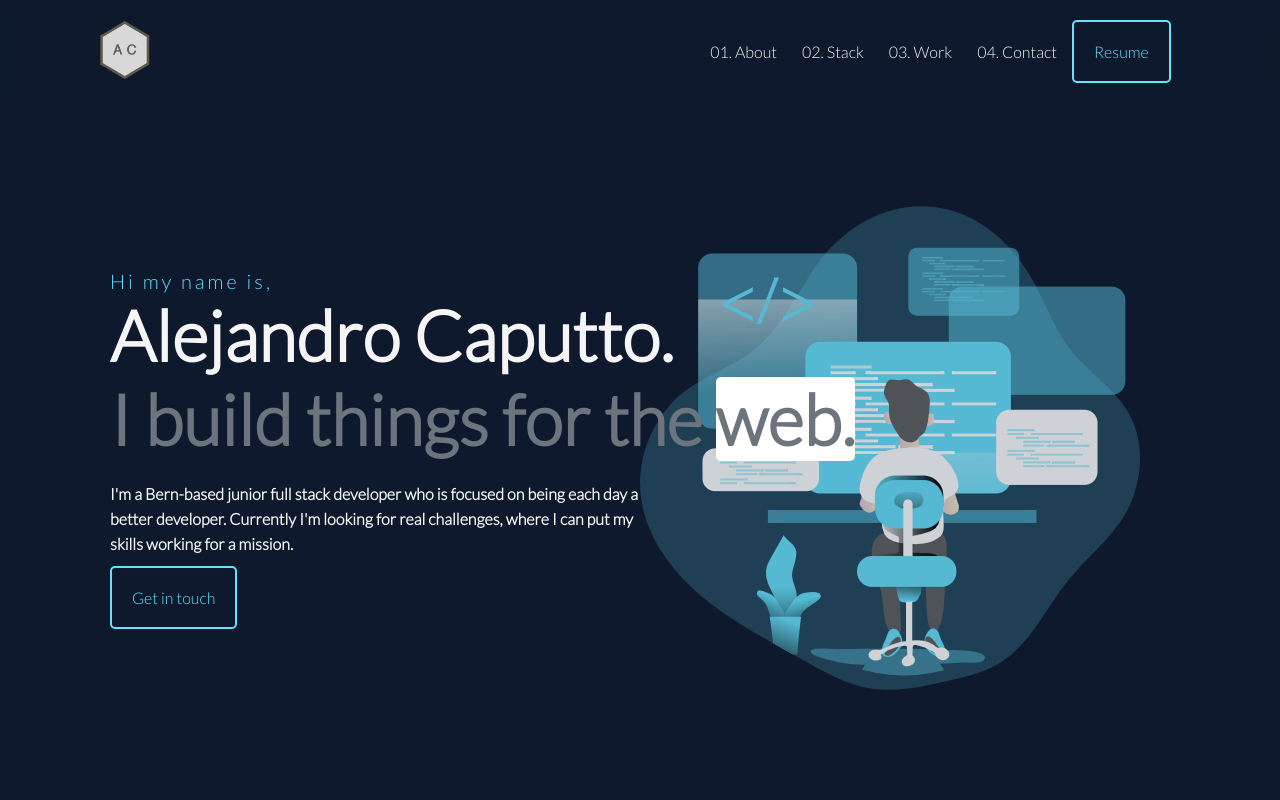
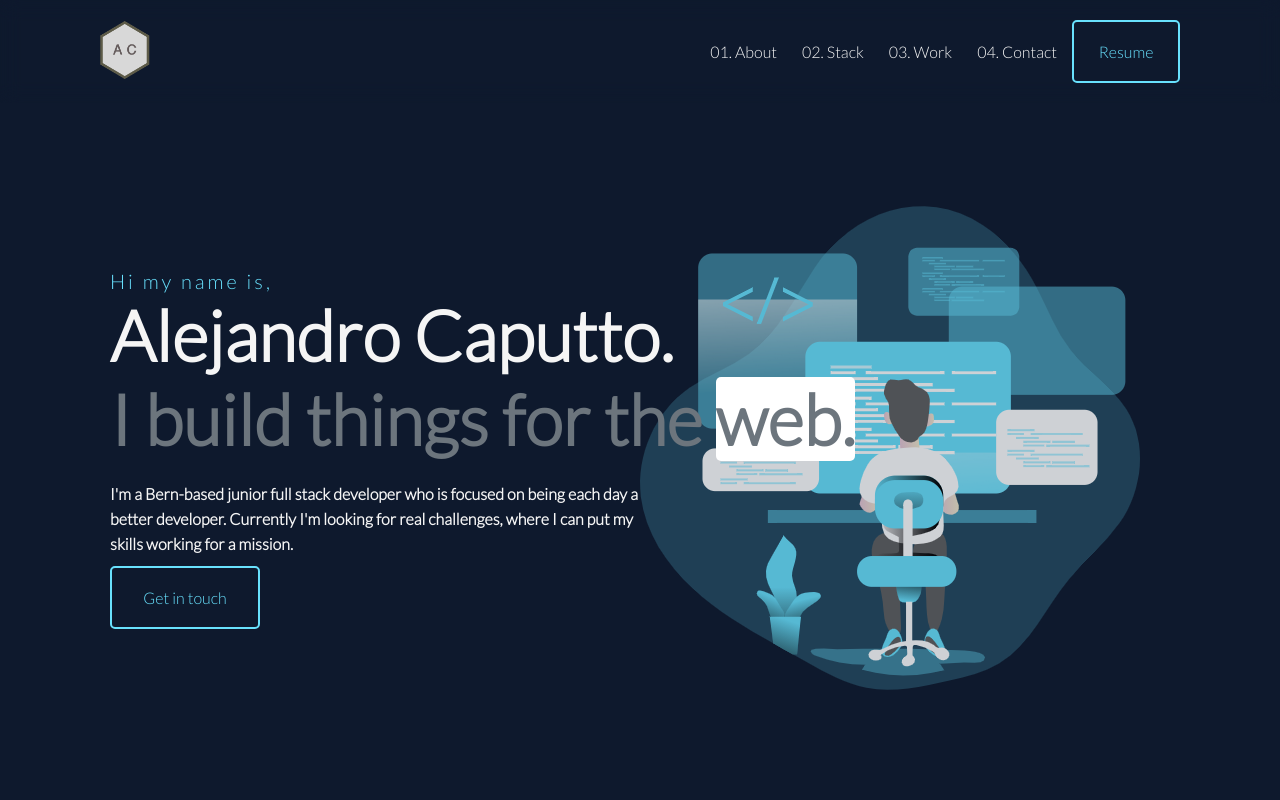
Before and after one commit to Alejandro-J-Caputto/custom-portfolio, a website built with Parcel: page src/index.html in a window 1280 px wide. Shown: the top 800 px of the page. Built offline with nearby package versions, Linux system fonts and the light colour scheme.

Commit message:
fixed bug with firefox

```diff
--- a/src/index.html
+++ b/src/index.html
@@ -43,10 +43,8 @@
             <li> <a href="#it-stack" > 02. Stack</a></li>
             <li> <a href="#works" > 03. Work</a></li>
             <li> <a href="#contact" > 04. Contact</a></li>
-            <!-- <li></li> -->
-            <!-- <a href="./assets/personal/web-dev-en.pdf" target="_blank" title="web-dev" class="btn btn-contact btn-resume" rel="noopener noreferrer" >Resume</a> -->
           </ul>
-          <a href="./assets/personal/web-dev-en.pdf" target="_blank" title="web-dev" download class="btn btn-contact btn-resume" rel="noopener noreferrer">Resume</a>
+          <a href="./assets/personal/alejandro-caputto-cv.pdf" target="_blank" title="alejandro-cv" download="alejandro-caputto" class="btn btn-contact btn-resume" rel="noopener noreferrer">Resume</a>
         </nav>
       </div>
       <section id="intro" class="intro-wall fade-in">
--- a/src/sass/components/_buttons.scss
+++ b/src/sass/components/_buttons.scss
@@ -6,7 +6,8 @@
   border-radius: 5px;
   transition: transform 1s;
   border: 2px solid $fonttourquoise;
-  width: fit-content;
+  width: 15rem;
+  text-align: center;
   text-decoration: none;
   &:hover {
     cursor: pointer;
```
Also changed, not shown: dist/index.html, src/assets/css/main.css, 7 other files.
